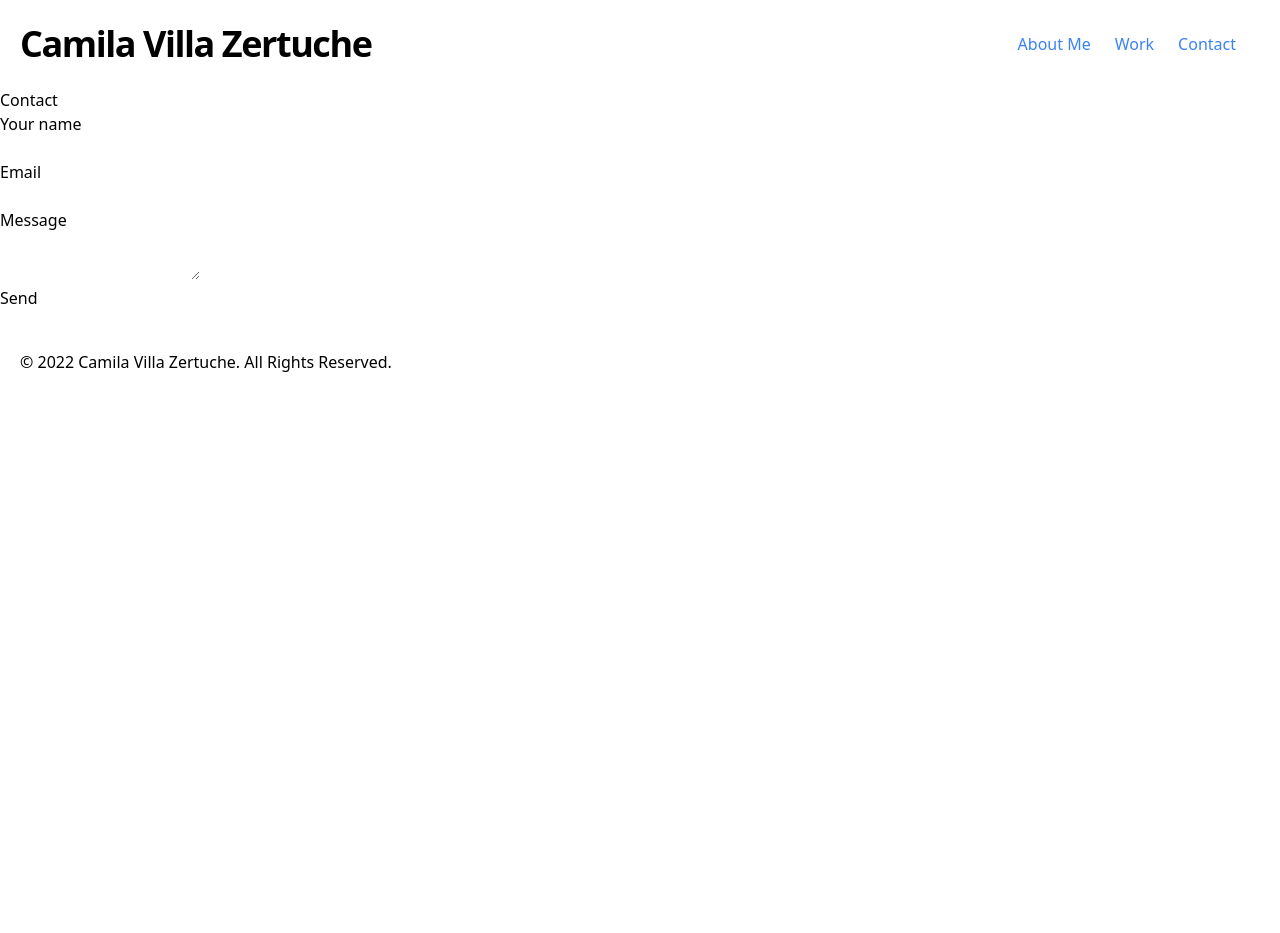
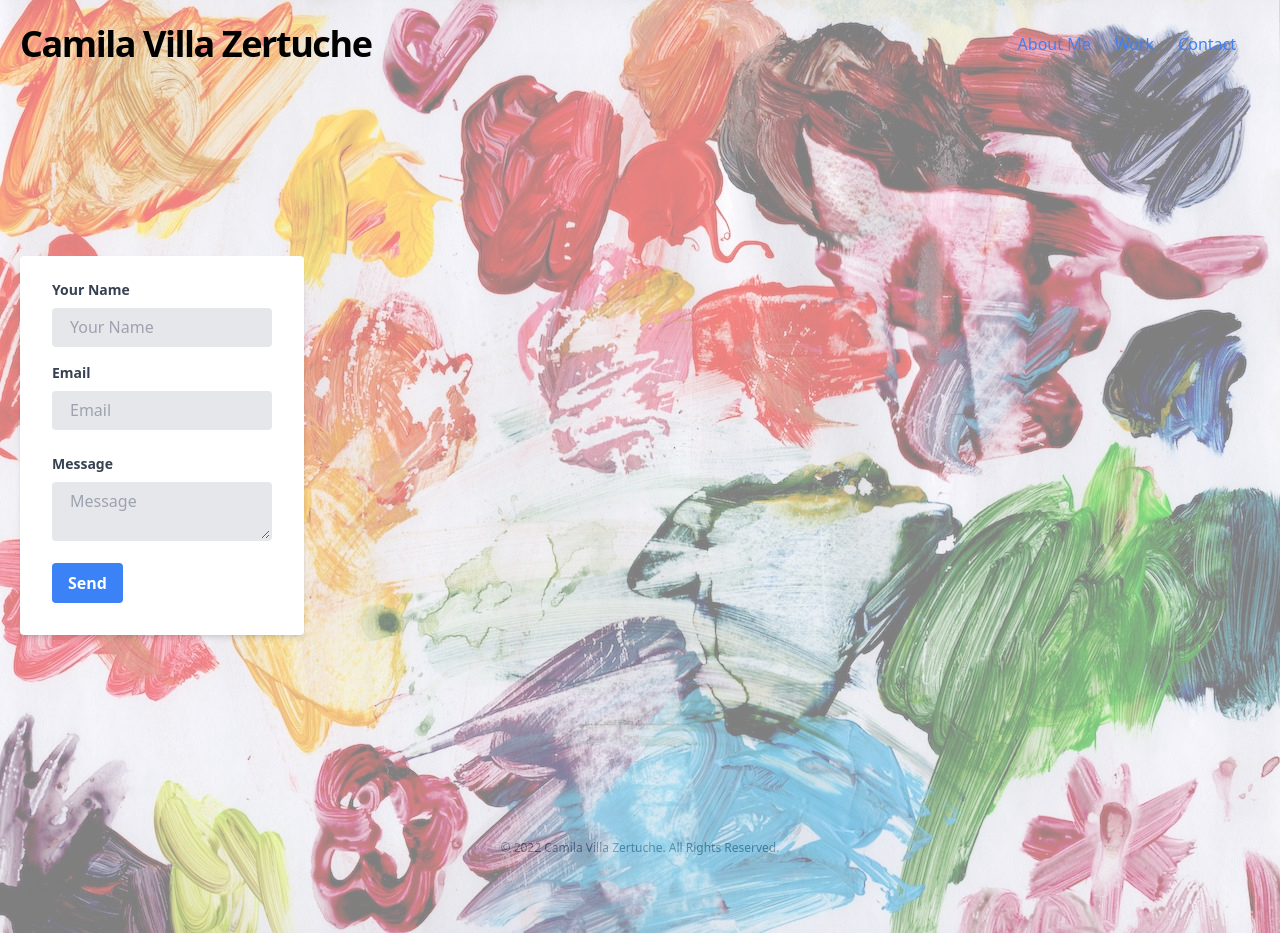
Before and after one commit to JulioMontas/camila-site, a Gatsby site: page /contact in a window 1280 px wide. Before the commit the page ends 800 px from the top, so only its background shows below. Built offline with nearby package versions, Linux system fonts and the light colour scheme; Gatsby itself is replaced by a stand-in of ours.

Commit message:
style form

```diff
--- a/src/components/footer.js
+++ b/src/components/footer.js
@@ -3,7 +3,7 @@ import Container from "./container";
 
 const Footer = () => (
   <Container>
-    <p class="pb-10 pt-10">
+    <p class="pb-10 pt-10 text-center text-gray-500 text-xs z6">
        © {new Date().getFullYear()} Camila Villa Zertuche. All Rights Reserved.
     </p>
   </Container>
--- a/src/components/header.js
+++ b/src/components/header.js
@@ -4,7 +4,7 @@ import { Link } from 'gatsby'
 import Container from "./container";
 
 const Header = ({ siteTitle }) => (
-    <div>
+    <div class="fixed z-50 w-full">
     <Container>
       <div class="flex items-center justify-between mb-6 mt-6">
 
--- a/src/components/workNav.js
+++ b/src/components/workNav.js
@@ -2,7 +2,7 @@ import * as React from "react"
 import { Link } from "gatsby"
 
 const WorkNav = () => (
-  <ul class="flex pb-10 pt-10">
+  <ul class="flex pb-10 pt-32">
     <li class="mr-6"><Link class="text-blue-500 hover:text-blue-800" to="/work/painting/">Painting</Link></li>
     <li class="mr-6"><Link class="text-blue-500 hover:text-blue-800" to="/work/3d/">3D</Link></li>
   </ul>
--- a/src/pages/aboutme.js
+++ b/src/pages/aboutme.js
@@ -9,7 +9,7 @@ const AboutMe = () => {
     <Layout>
     <Seo title="About Me" />
       <Container>
-        <div class="grid grid-cols-2 gap-20 mt-32">
+        <div class="grid grid-cols-1 gap-20 pt-32 md:grid-cols-2">
           <StaticImage
             src="../images/about-camila-in-cooper-studio.jpg"
             alt="A dinosaur"
@@ -18,7 +18,7 @@ const AboutMe = () => {
             width={1169}
             height={1438}
           />
-          <article class="prose md:prose-xl m-20">
+          <article class="prose m-5 md:prose-xl md:m-20">
           <p>Camila Villa Zertuche is a multimedia artist working in painting, drawing, and three-dimensional design. Her art references childhood drawings of exaggerated girl-women and modern media to illustrate a femme identity that is half imagined and half experienced. Camila muddies the naïveté in her hyper stylized figures through layers of paint, washes, and marks to explore how femme identity is first introduced, expressed, and experienced in a visually saturated world. She also explores femme identity from within and between different cultures. Camila was born in Mexico City in 1996 and also grew up in Miami, FL. She graduated from the Cooper Union for the Advancement of Science and Art in New York City in 2020. Her work has been exhibited at JuniorHigh in Los Angeles, The Cooper Union, and La MaMa Galleria in New York City, HolyRad Studio in Brooklyn, Locust Projects in Miami, and virtually through Lucien Smith’s online platform: Serving The People. Her work exists in private collections in Argentina, China, France, Mexico, and the United States. Camila currently creates from her studio in New York.</p>
           </article>
         </div>
--- a/src/pages/contact/index.js
+++ b/src/pages/contact/index.js
@@ -1,6 +1,8 @@
 import * as React from "react";
 import { navigate } from "gatsby-link";
+import { StaticImage } from "gatsby-plugin-image"
 import Layout from "../../components/layout";
+import Container from "../../components/container";
 
 function encode(data) {
   return Object.keys(data)
@@ -36,11 +38,26 @@ export default class Index extends React.Component {
   render() {
     return (
       <Layout>
-        <section className="section">
-          <div className="container">
-            <div className="content">
-              <h1>Contact</h1>
-              <form
+
+
+        <div class="h-screen">
+          <StaticImage
+            src="../../images/bg/background.jpg"
+            alt="background"
+            placeholder="blurred"
+            layout="fullWidth"
+            className="opacity-50"
+          />
+        </div>
+
+
+
+
+        <Container>
+          <div className="top-0 absolute w-full md:w-2/3">
+
+            <div className="mt-64 w-5/6 md:w-1/3">
+              <form class="bg-white shadow-md rounded px-8 pt-6 pb-8 mb-4 "
                 name="contact"
                 method="post"
                 action="/contact/thanks/"
@@ -56,13 +73,14 @@ export default class Index extends React.Component {
                     <input name="bot-field" onChange={this.handleChange} />
                   </label>
                 </div>
-                <div className="field">
-                  <label className="label" htmlFor={"name"}>
-                    Your name
+                <div className="field mb-4">
+                  <label className="label block text-gray-700 text-sm font-bold mb-2" htmlFor={"name"}>
+                    Your Name
                   </label>
                   <div className="control">
                     <input
-                      className="input"
+                      className="input bg-gray-200 appearance-none border-2 border-gray-200 rounded w-full py-2 px-4 text-gray-700 leading-tight focus:outline-none focus:bg-white focus:border-purple-500"
+                      placeholder="Your Name"
                       type={"text"}
                       name={"name"}
                       onChange={this.handleChange}
@@ -71,13 +89,14 @@ export default class Index extends React.Component {
                     />
                   </div>
                 </div>
-                <div className="field">
-                  <label className="label" htmlFor={"email"}>
+                <div className="field mb-6">
+                  <label className="label block text-gray-700 text-sm font-bold mb-2" htmlFor={"email"}>
                     Email
                   </label>
                   <div className="control">
                     <input
-                      className="input"
+                      className="input bg-gray-200 appearance-none border-2 border-gray-200 rounded w-full py-2 px-4 text-gray-700 leading-tight focus:outline-none focus:bg-white focus:border-purple-500"
+                      placeholder="Email"
                       type={"email"}
                       name={"email"}
                       onChange={this.handleChange}
@@ -86,13 +105,14 @@ export default class Index extends React.Component {
                     />
                   </div>
                 </div>
-                <div className="field">
-                  <label className="label" htmlFor={"message"}>
+                <div className="field mb-4">
+                  <label className="label block text-gray-700 text-sm font-bold mb-2" htmlFor={"message"}>
                     Message
                   </label>
                   <div className="control">
                     <textarea
-                      className="textarea"
+                      className="textarea bg-gray-200 appearance-none border-2 border-gray-200 rounded w-full py-2 px-4 text-gray-700 leading-tight focus:outline-none focus:bg-white focus:border-purple-500"
+                      placeholder="Message"
                       name={"message"}
                       onChange={this.handleChange}
                       id={"message"}
@@ -101,14 +121,19 @@ export default class Index extends React.Component {
                   </div>
                 </div>
                 <div className="field">
-                  <button className="button is-link" type="submit">
+                  <button className="button is-link bg-blue-500 hover:bg-blue-700 text-white font-bold py-2 px-4 rounded focus:outline-none focus:shadow-outline" type="submit">
                     Send
                   </button>
                 </div>
               </form>
             </div>
+
           </div>
-        </section>
+        </Container>
+
+
+
+
       </Layout>
     );
   }
--- a/src/pages/contact/thanks.js
+++ b/src/pages/contact/thanks.js
@@ -1,16 +1,11 @@
-import React from "react";
-import Layout from "../../components/layout";
+import React from "react"
+import Layout from "../../components/layout"
 
-// eslint-disable-next-line
 export default () => (
   <Layout>
-    <section className="section">
-      <div className="container">
-        <div className="content">
-          <h1>Thank you!</h1>
-          <p>This is a custom thank you page for form submissions</p>
-        </div>
-      </div>
-    </section>
+    <div className="content">
+      <h1>Thank you!</h1>
+      <p>This is a custom thank you page for form submissions</p>
+    </div>
   </Layout>
-);
+)
--- a/src/pages/success.js
+++ /dev/null
@@ -1,11 +0,0 @@
-import React from "react"
-
-const Success = () => {
-  return (
-  <div>
-    <h2>You dropped me a new line</h2>
-    <h4> Congrats,i&#39;ll be sure to check it out when i can and add a reply</h4>
-  </div>
- )
-}
-export default Success
```
